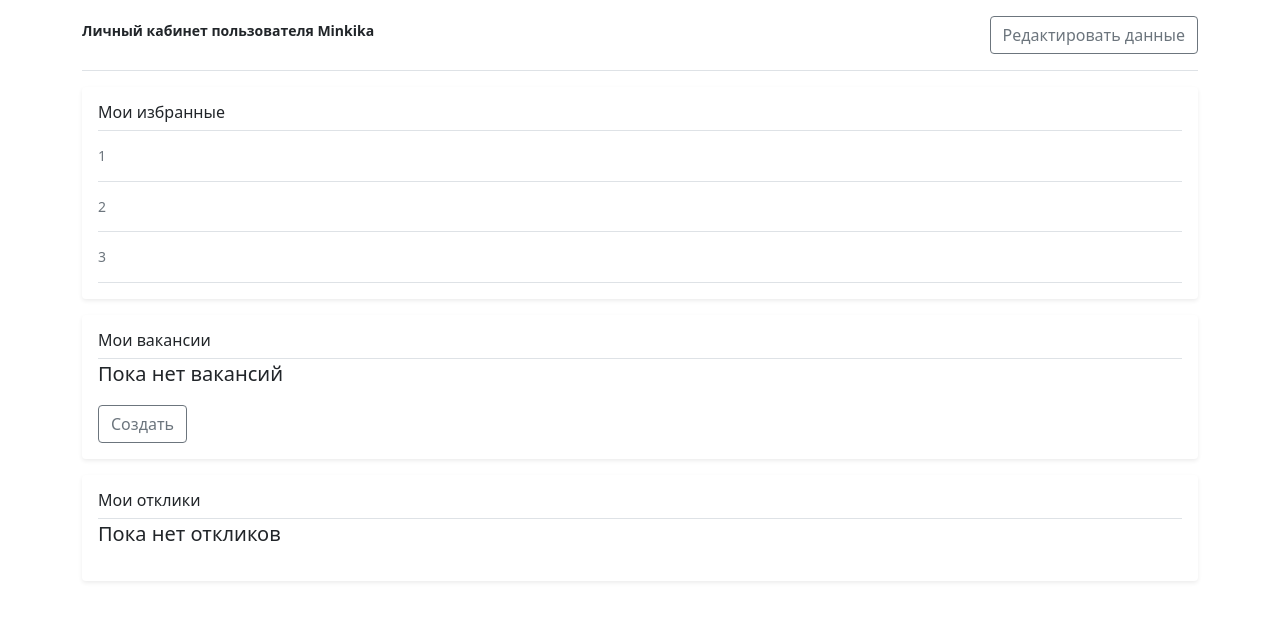
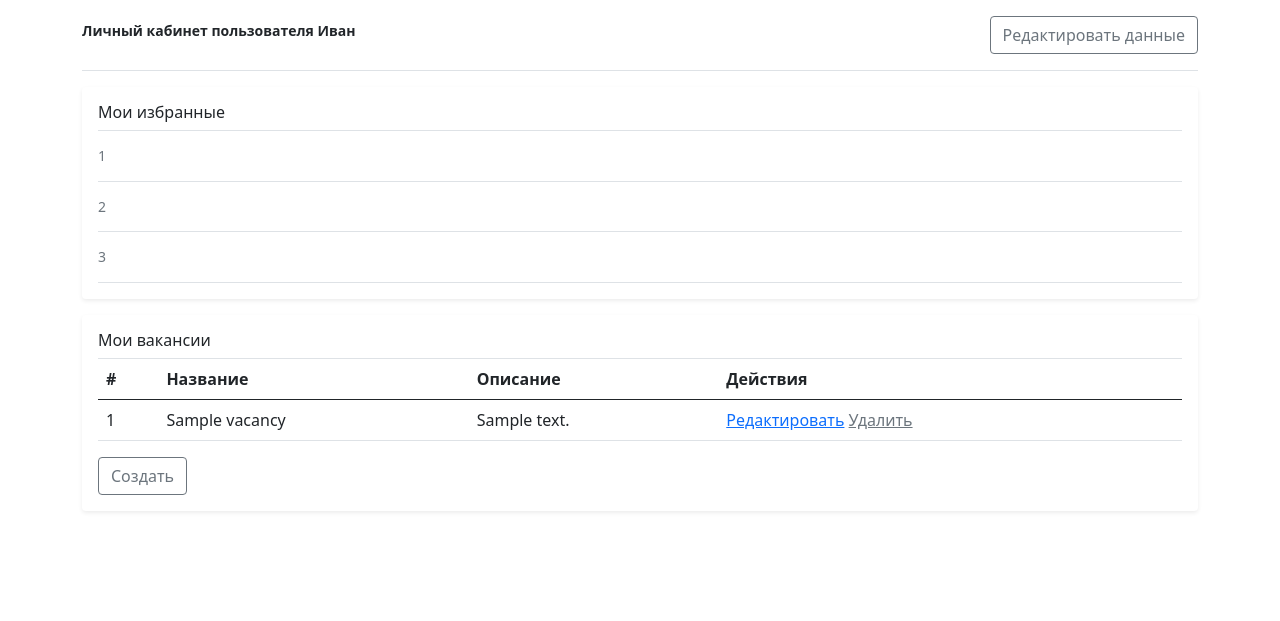
Before and after one commit to mal-bot/gbfp, a Django app: page /lk/ in a window 1280 px wide. Shown: the top 621 px of the page. Run offline with Django 3.2, Linux system fonts and the light colour scheme; tables that the repository leaves empty hold one stand-in row (values such as "Sample post"); some libraries are stand-ins or nearby versions.

Commit message:
company pa done

```diff
--- a/Vacancy/templates/vacancy/vacancy_form.html
+++ b/Vacancy/templates/vacancy/vacancy_form.html
@@ -1,4 +1,4 @@
-{% extends 'vacancy/base.html' %}
+{% extends 'personalareaapp/base.html' %}
 
 {% block content %}
     <div class="row">
--- a/gbfp/settings.py
+++ b/gbfp/settings.py
@@ -43,6 +43,7 @@ INSTALLED_APPS = [
     'django.contrib.messages',
     'django.contrib.staticfiles',
     'personalareaapp',
+    'Vacancy'
 ]
 
 MIDDLEWARE = [
--- a/gbfp/urls.py
+++ b/gbfp/urls.py
@@ -20,4 +20,5 @@ from django.urls import path
 urlpatterns = [
     path('admin/', admin.site.urls),
     path('lk/', include('personalareaapp.urls', namespace='lk')),
+    path('vacancy/', include('Vacancy.urls', namespace='vacancy')),
 ]
--- a/personalareaapp/templates/personalareaapp/base.html
+++ b/personalareaapp/templates/personalareaapp/base.html
@@ -5,7 +5,7 @@
     <meta charset="utf-8">
     <title>
         {% block title %}
-            {{ title|title }}
+            {{ title }}
         {% endblock %}
     </title>
     {% block css %}
@@ -30,12 +30,12 @@
 
     <div class="wrapper" id="page-title">
         <div class="container">
-            {#            <div class="d-flex align-items-center p-3 my-3 bg-purple rounded shadow-sm">#}
-            {#                <div class="lh-1 d-flex justify-content-between">#}
-            {#                    <h1 class="h6 mb-0 lh-1">Личный кабинет пользователя {{ user.name|title }}</h1>#}
-            {#                    <a class="btn btn-outline-secondary" href="#">Редактировать данные</a>#}
-            {#                </div>#}
-            {#            </div>#}
+{#                        <div class="d-flex align-items-center p-3 my-3 bg-purple rounded shadow-sm">#}
+{#                            <div class="lh-1 d-flex justify-content-between">#}
+{#                                <h1 class="h6 mb-0 lh-1">Личный кабинет пользователя {{ user.name|title }}</h1>#}
+{#                                <a class="btn btn-outline-secondary" href="#">Редактировать данные</a>#}
+{#                            </div>#}
+{#                        </div>#}
             <div class="pt-2 pb-3 mb-0 small lh-sm border-bottom w-100">
                 <div class="d-flex justify-content-between align-items-center">
                     <strong class="text-gray-dark">Личный кабинет пользователя {{ user.name|title }}</strong>
--- a/personalareaapp/templates/personalareaapp/pa_content.html
+++ b/personalareaapp/templates/personalareaapp/pa_content.html
@@ -7,12 +7,14 @@
 
     <div class="my-3 p-3 bg-body rounded shadow-sm">
         <h6 class="border-bottom pb-2 mb-0">Мои избранные</h6>
-        {% for item in pa_favourites %}
+        {% for item in favourites_list %}
             <div class="d-flex text-muted pt-3">
                 <div class="pb-3 mb-0 small lh-sm border-bottom w-100">
                     <div>{{ item }}</div>
                 </div>
             </div>
+        {% empty %}
+            <p class="lead pt-2">Пока нет избранных</p>
         {% endfor %}
     </div>
 
@@ -22,38 +24,64 @@
 
     <div class="my-3 p-3 bg-body rounded shadow-sm">
         <h6 class="border-bottom pb-2 mb-0">Мои вакансии</h6>
+        {% if vacancies_list %}
+            <table id="datatable" class="table dt-responsive nowrap table-vertical"
+                   width="100%" cellspacing="0">
+                <thead>
+                <tr>
+                    <th>#</th>
+                    <th>Название</th>
+                    <th>Описание</th>
+                    <th>Действия</th>
+                </tr>
+                </thead>
+                <tbody>
+                {% for vacancy in vacancies_list %}
+                    <tr>
+                        <td>{{ vacancy.id }}</td>
+                        <td>{{ vacancy.name }}</td>
+                        <td>{{ vacancy.description }}</td>
+                        <td>
+                            <a href="{% url 'vacancy:vacancy_update' vacancy.pk %}">Редактировать</a>
+                            <a href="{% url 'vacancy:vacancy_delete' vacancy.pk %}"
+                               class="text-muted">Удалить</a>
+                        </td>
+                    </tr>
+                {% endfor %}
+                </tbody>
+            </table>
+        {% else %}
+            <p class="lead">Пока нет вакансий</p>
+        {% endif %}
 
-        {% if not pa_vacancies %}
-            <p class="lead">Пока нет вакансий</p>
-
-        {% else %}
-            {% for item in pa_vacancies %}
-                <div class="d-flex text-muted pt-3">
-                    <div class="pb-3 mb-0 small lh-sm border-bottom w-100">
-                        <div>{{ item }}</div>
-                    </div>
-                </div>
-            {% endfor %}
-        {% endif %}
-        <a class="btn btn-outline-secondary" href="#">Создать</a>
+        {#        {% for item in vacancies_list %}#}
+        {#            <div class="d-flex text-muted pt-3">#}
+        {#                <div class="pb-3 mb-0 small lh-sm border-bottom w-100">#}
+        {#                    <div> {{ item.name }} </div>#}
+        {#                </div>#}
+        {#            </div>#}
+        {#        {% empty %}#}
+        {#            <p class="lead">Пока нет вакансий</p>#}
+        {#        {% endfor %}#}
+        <a class="btn btn-outline-secondary" href="{% url 'vacancy:vacancy_create' %}">Создать</a>
     </div>
 
-    <div class="my-3 p-3 bg-body rounded shadow-sm">
-        <h6 class="border-bottom pb-2 mb-0">Мои отклики</h6>
-
-        {% if not pa_responces %}
-            <p class="lead">Пока нет откликов</p>
-
-        {% else %}
-            {% for item in pa_responces %}
-                <div class="d-flex text-muted pt-3">
-                    <div class="pb-3 mb-0 small lh-sm border-bottom w-100">
-                        <div>{{ item }}</div>
-                    </div>
-                </div>
-            {% endfor %}
-        {% endif %}
-    </div>
+    {#    <div class="my-3 p-3 bg-body rounded shadow-sm">#}
+    {#        <h6 class="border-bottom pb-2 mb-0">Мои отклики</h6>#}
+    {##}
+    {#        {% if not pa_responces %}#}
+    {#            <p class="lead">Пока нет откликов</p>#}
+    {##}
+    {#        {% else %}#}
+    {#            {% for item in pa_responces %}#}
+    {#                <div class="d-flex text-muted pt-3">#}
+    {#                    <div class="pb-3 mb-0 small lh-sm border-bottom w-100">#}
+    {#                        <div>{{ item }}</div>#}
+    {#                    </div>#}
+    {#                </div>#}
+    {#            {% endfor %}#}
+    {#        {% endif %}#}
+    {#    </div>#}
 
     {#  ----------  Часть соискателя #}
 
--- a/personalareaapp/urls.py
+++ b/personalareaapp/urls.py
@@ -5,5 +5,5 @@ import personalareaapp.views as personalarea
 app_name = 'personalarea'
 
 urlpatterns = [
-    path('', personalarea.personal_area, name='view'),
+    path('', personalarea.IndexView.as_view(extra_context={'title': 'Личный кабинет'}), name='view'),
 ]
--- a/personalareaapp/views.py
+++ b/personalareaapp/views.py
@@ -1,19 +1,16 @@
-from django.contrib.auth.decorators import login_required
-from django.shortcuts import render
+from django.views.generic import ListView
+
+from Vacancy.models import Vacancy
 
 
-# @login_required
-def personal_area(request):
-    user = {'name': 'minkika'}
-    title = 'Личный кабинет'
-    # if request.user.role = 'company':
-    pa_favourites = [1, 2, 3]
-        # .objects.filter(user=request.user)
+class IndexView(ListView):
+    template_name = 'personalareaapp/pa_content.html'
+    model = Vacancy
+    context_object_name = 'vacancies_list'
+    queryset = Vacancy.objects.all()
 
-    content = {
-        'user': user,
-        'title': title,
-        'pa_favourites': pa_favourites,
-    }
-
-    return render(request, 'personalareaapp/pa_content.html', content)
+    def get_context_data(self, **kwargs):
+        context = super(IndexView, self).get_context_data(**kwargs)
+        context['favourites_list'] = [1, 2, 3]
+        context['user'] = {'name': 'Иван'}
+        return context
```
Also changed, not shown: Vacancy/views.py (+5 -4 lines), 1 other file. Lines whose indentation alone changed are shown as unchanged.
